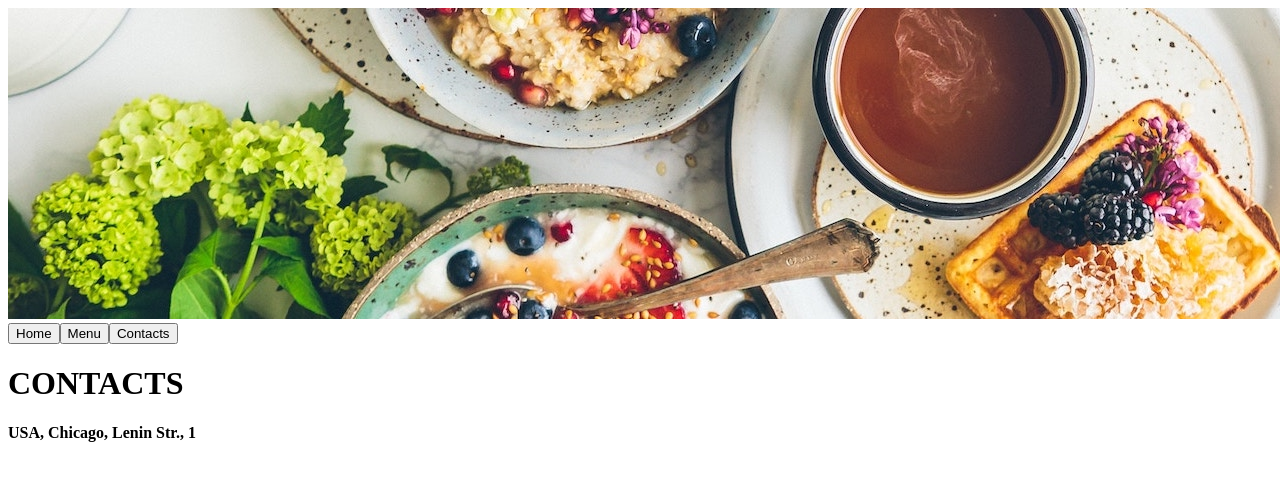
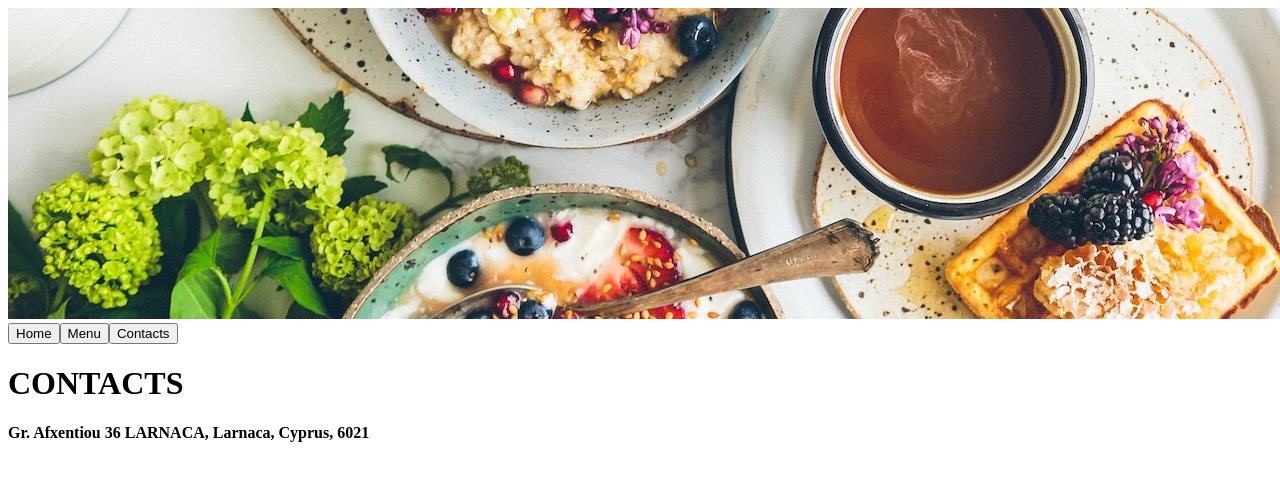
Before and after one commit to mountainflock/restaurant_page, a website built with webpack: page dist/index.html in a window 1280 px wide. Both pictures are taken after a click on the button "Contacts". Shown: the top 480 px of the page. Built offline with nearby package versions, Linux system fonts and the light colour scheme.

```diff
--- a/src/contacts.js
+++ b/src/contacts.js
@@ -1,11 +1,13 @@
 function loadContactsPage() {
   const content = document.querySelector("#content");
-  const mainText = document.createElement("h1");
-  mainText.textContent = "CONTACTS";
-  const text = document.createElement("h4");
-  text.textContent = "USA, Chicago, Lenin Str., 1";
-  content.appendChild(mainText);
-  content.appendChild(text);
+  const header = document.createElement("h1");
+  header.textContent = "CONTACTS";
+  const address = document.createElement("h4");
+  address.textContent = "Gr. Afxentiou 36 LARNACA, Larnaca, Cyprus, 6021";
+  const openHours = document.createElement("p");
+  openHours.textContent = "OPENING HOURS";
+  content.appendChild(header);
+  content.appendChild(address);
 }
 
 export default loadContactsPage;
--- a/src/home.js
+++ b/src/home.js
@@ -1,7 +1,7 @@
 function loadHomePage() {
   const content = document.querySelector("#content");
   const mainText = document.createElement("h1");
-  mainText.textContent = "THIS IS A RESTAURANT PAGE";
+  mainText.textContent = "Solar Kitchen Bar";
   const text = document.createElement("h3");
   text.textContent = "The Restaurant is very good an the page is good as well.";
   content.appendChild(mainText);
```
Also changed, not shown: dist/index.html.
